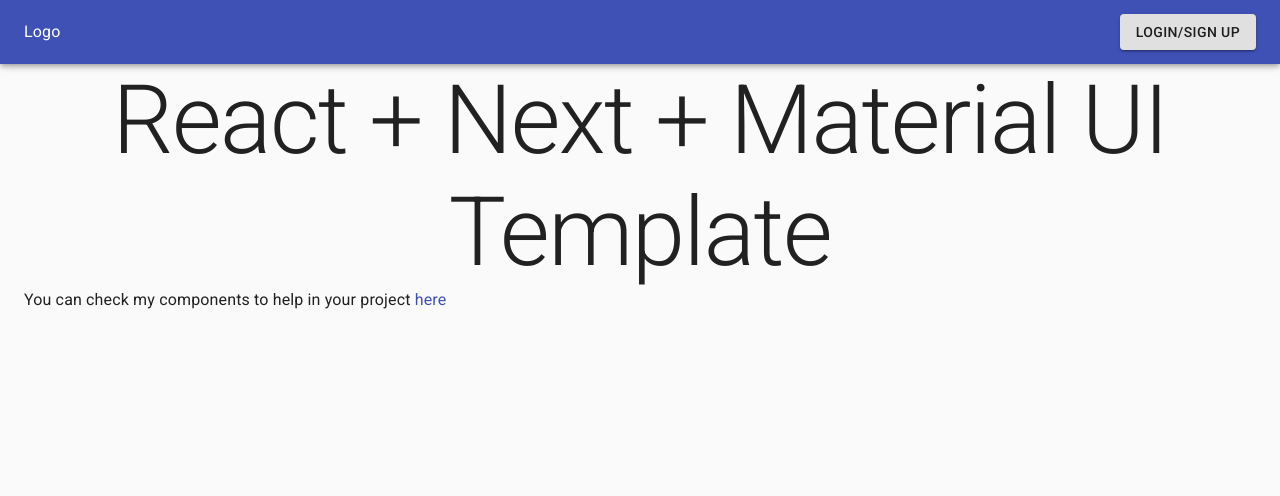
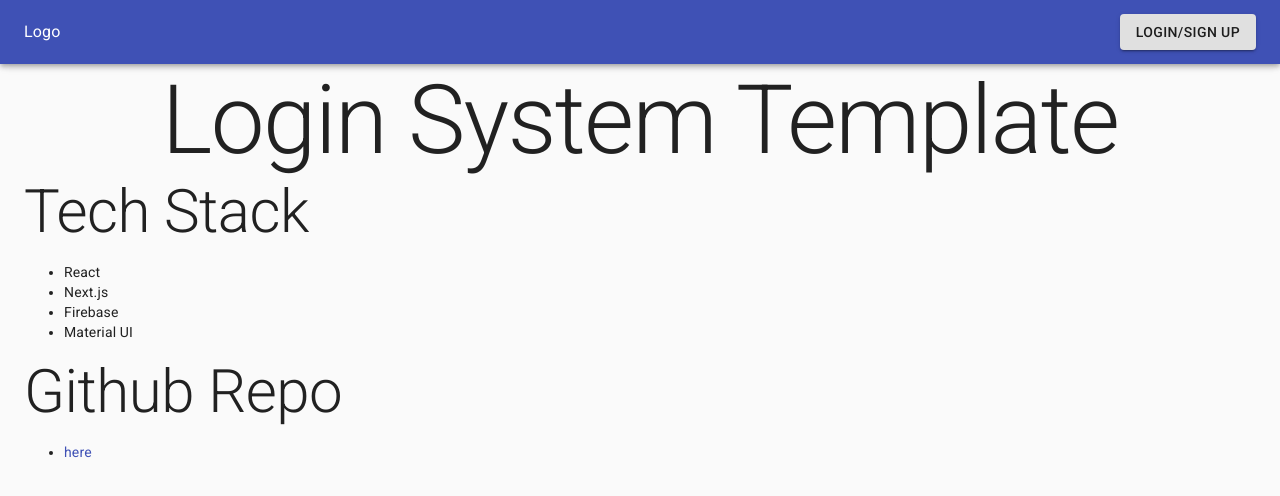
Before and after one commit to PedroMarianoAlmeida/login-system-firebase-next-js, a Next.js app: page / in a window 1280 px wide. Shown: the top 496 px of the page. Built offline with nearby package versions, Linux system fonts and the light colour scheme; no server answers.

Commit message:
Index Page created

```diff
--- a/pages/index.tsx
+++ b/pages/index.tsx
@@ -5,13 +5,29 @@
   return (
     <>
       <Typography variant="h1" align="center">
-        React + Next + Material UI Template
+        Login System Template
       </Typography>
-      <Typography paragraph>
-        You can check my components to help in your project <Link href="https://next-material-ui-components.vercel.app/" target="_blank" rel="noopener noreferrer">
-        here
-      </Link>
-      </Typography>
+
+      <Typography variant="h2">Tech Stack</Typography>
+      <ul>
+        <li>React</li>
+        <li>Next.js</li>
+        <li>Firebase</li>
+        <li>Material UI</li>
+      </ul>
+
+      <Typography variant="h2">Github Repo</Typography>
+      <ul>
+        <li>
+          <Link
+            href="https://github.com/PedroMarianoAlmeida/login-system-firebase-next-js"
+            target="_blank"
+            rel="noopener noreferrer"
+          >
+            here
+          </Link>
+        </li>
+      </ul>
     </>
   );
 }
--- /dev/null
+++ b/src/components/CreateUserHandler.tsx
@@ -0,0 +1,5 @@
+const CreateUserHandler = () => {
+  return <></>;
+};
+
+export default CreateUserHandler;
```
